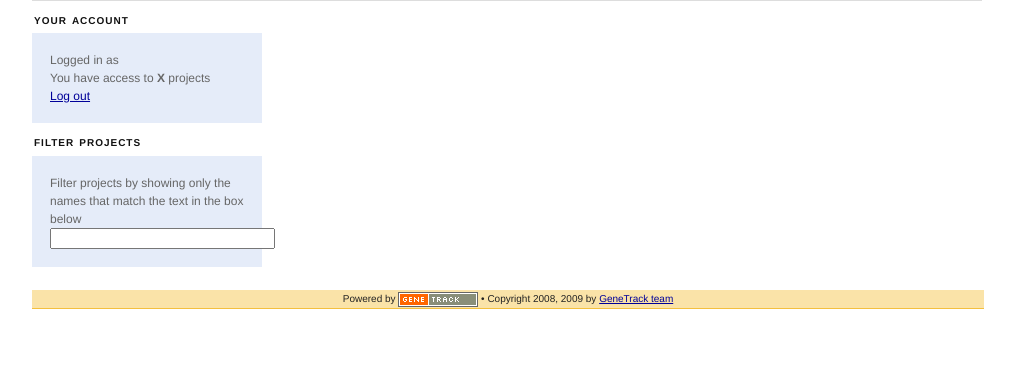
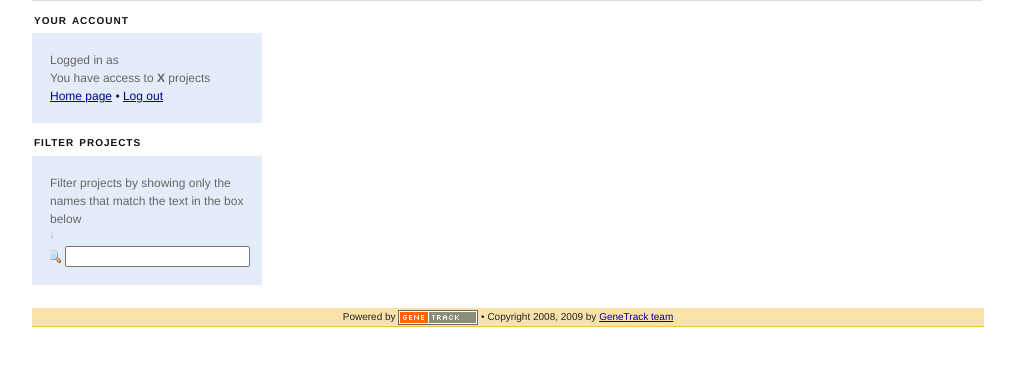
Before and after one commit to seandavi/genetrack-central, a Django app: template server/data/templates/project/project-list.html in a window 1280 px wide. Shown: the part 90-456 px from the top of the page, without its empty margins (133-1148 px from the left). Run offline with Django 3.2, Linux system fonts and the light colour scheme; the template is opened without the code that fills it, so the values that code supplies are empty; parts of the project's set-up code (start-up, migrations or seed data) failed here and were passed over.

Commit message:
html edits

```diff
--- a/server/data/static/genetrack.css
+++ b/server/data/static/genetrack.css
@@ -68,3 +68,9 @@ legend {
 
 .errorlist {padding-left:2em;margin-bottom:1em;border:2px solid #ddd;}
 .errorlist {background:#FBE3E4;color:#8a1f11;border-color:#FBC2C4;}
+
+span.search {
+    background: url("/static/icons/small/magnifier.png") no-repeat left center;
+    background-repeat: no-repeat;
+    display:inline;
+}
--- a/server/data/templates/index.html
+++ b/server/data/templates/index.html
@@ -54,11 +54,11 @@
 
     <div>
       <h3 class="caps">Your Account</h3>
-      <div class="box">
+      <div class="box" >
         {%if user.is_authenticated %}
           <div class="quiet">Logged in as <b>{{user.get_full_name}}</b></div>
-          <div><a href="/project/list">Your Projects</a> &bull;
-           <a href="/logout">Log Out</a>
+          <div><a href="/project/list">Project list</a> &bull;
+           <a href="/logout">Log out</a>
           </div>
         {% else %}
           <div class="quiet">You are not logged in</div>
--- a/server/data/templates/project/project-list.html
+++ b/server/data/templates/project/project-list.html
@@ -22,7 +22,10 @@
       <div class="box">
           <div class="quiet">Logged in as <b>{{user.get_full_name}}</b></div>
           <div class="quiet">You have access to <b>X</b> projects</div>
-          <div><a href="/logout">Log out</a></div>
+          <div>
+            <a href="/">Home page</a> &bull;
+            <a href="/logout">Log out</a>
+          </div>
       </div>
     </div>
 
@@ -31,7 +34,9 @@
       <div class="box">
           <div class="quiet">Filter projects by showing only
           the names that match the text in the box below</div>
-          <div class="quiet"><input type="text" size="25"></div>
+          <div class="quiet" >
+            <span class="search">&nbsp;<input type="text" size="20" style="margin-left:15px;"></span>
+          </div>
       </div>
     </div>
 
```
Also changed, not shown: server/data/static/icons/small/asterisk_orange.png (added), server/data/static/icons/small/magnifier.png (added), 1 other file.
